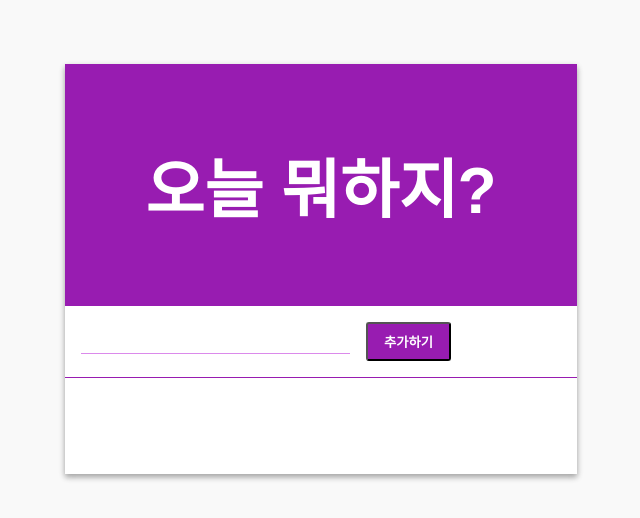
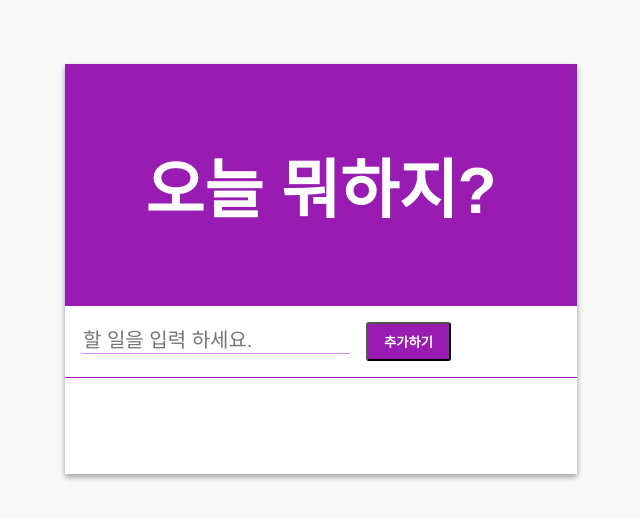
Before and after one commit to SOOBINIM/Reaet_TodoList, a React (Create React App) app: page / in a window 1280 px wide. Shown: the top 518 px of the page, without its empty margins (319-959 px from the left). Built offline with nearby package versions, Linux system fonts and the light colour scheme.

Commit message:
placeholder 추가

```diff
--- a/src/components/TodoList.tsx
+++ b/src/components/TodoList.tsx
@@ -144,7 +144,11 @@ class TodoList extends React.Component<Props, State> {
         <section className="form-wrapper">
           <div className="form">
             <form onSubmit={onSubmit}>
-              <input onChange={onChange} value={createInput} />
+              <input
+                onChange={onChange}
+                value={createInput}
+                placeholder={"할 일을 입력 하세요."}
+              />
               <button className="create-button" type="submit">
                 추가하기
               </button>
```
